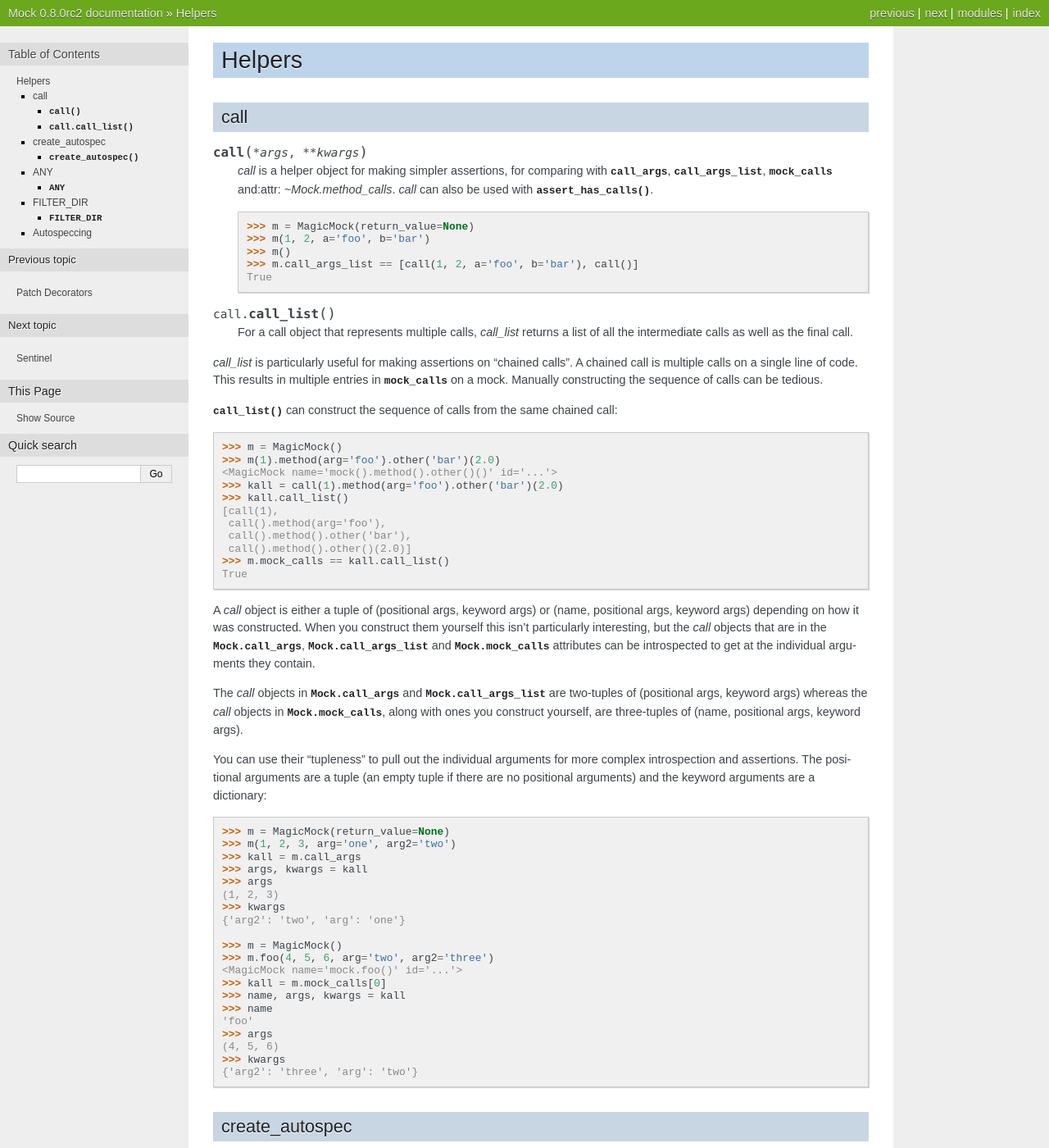
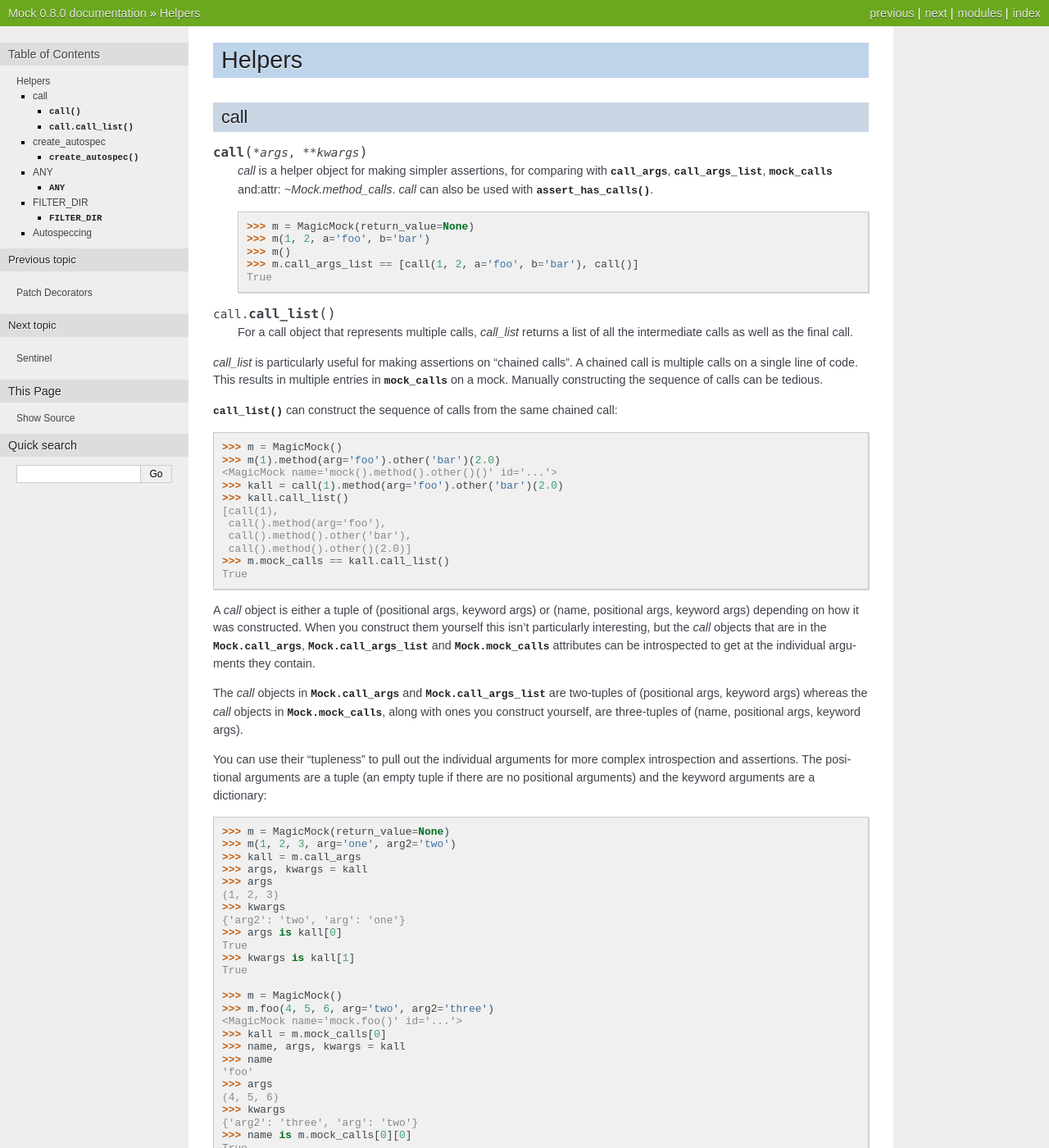
Before and after one commit to testing-cabal/mock, a Sphinx documentation site: the page built from docs/helpers.txt, in a window 1280 px wide and 1400 px high. Shown: the whole window at 82% size. Built offline with Sphinx 7.4.7, drawn with Linux system fonts in a browser that asks for light colours; some of the changed text lies outside the part shown.

Commit message:
Bump version number and minor doc updates

```diff
--- a/docs/helpers.txt
+++ b/docs/helpers.txt
@@ -97,6 +97,10 @@ arguments are a dictionary:
     (1, 2, 3)
     >>> kwargs
     {'arg2': 'two', 'arg': 'one'}
+    >>> args is kall[0]
+    True
+    >>> kwargs is kall[1]
+    True
 
     >>> m = MagicMock()
     >>> m.foo(4, 5, 6, arg='two', arg2='three')
@@ -109,6 +113,8 @@ arguments are a dictionary:
     (4, 5, 6)
     >>> kwargs
     {'arg2': 'three', 'arg': 'two'}
+    >>> name is m.mock_calls[0][0]
+    True
 
 
 create_autospec
--- a/docs/mock.txt
+++ b/docs/mock.txt
@@ -182,11 +182,11 @@ the `new_callable` argument to `patch`.
 
     .. method:: mock_add_spec(spec, spec_set=False)
 
-        Mock.Add a spec to a mock. `spec` can either be an object or a
+        Add a spec to a mock. `spec` can either be an object or a
         list of strings. Only attributes on the `spec` can be fetched as
         attributes from the mock.
 
-        If `spec_set` is True then only attributes on the spec can be set.
+        If `spec_set` is `True` then only attributes on the spec can be set.
 
 
     .. method:: attach_mock(mock, attribute)
--- a/docs/mocksignature.txt
+++ b/docs/mocksignature.txt
@@ -2,6 +2,11 @@ mocksignature
 =============
 
 .. currentmodule:: mock
+
+.. note::
+
+    :ref:`auto-speccing`, added in mock 0.8, is a more advanced version of
+    `mocksignature` and can be used for many of the same use cases.
 
 A problem with using mock objects to replace real objects in your tests is that
 :class:`Mock` can be *too* flexible. Your code can treat the mock objects in
--- a/mock.py
+++ b/mock.py
@@ -29,7 +29,7 @@ __all__ = (
 )
 
 
-__version__ = '0.8.0rc2'
+__version__ = '0.8.0'
 
 
 import pprint
```
